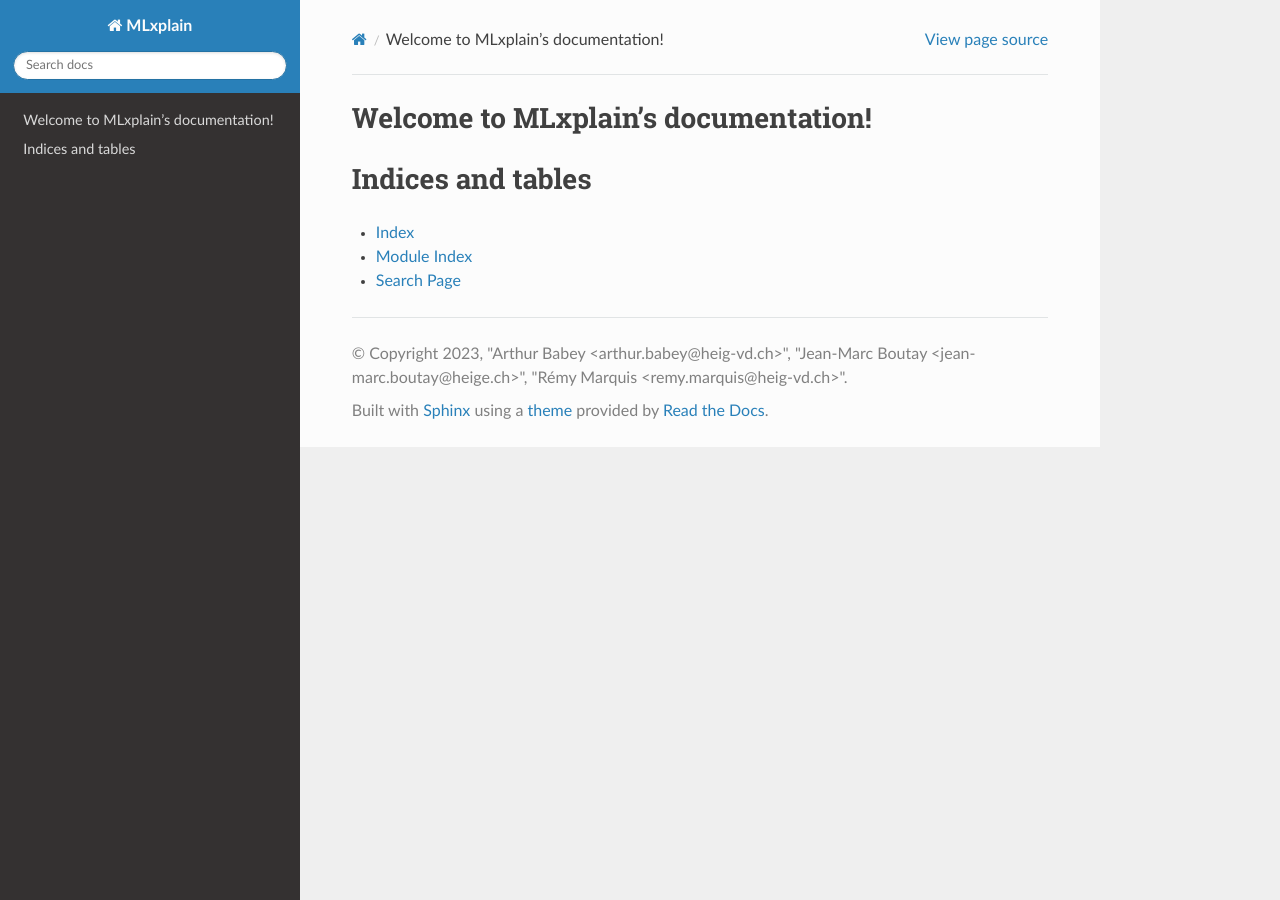
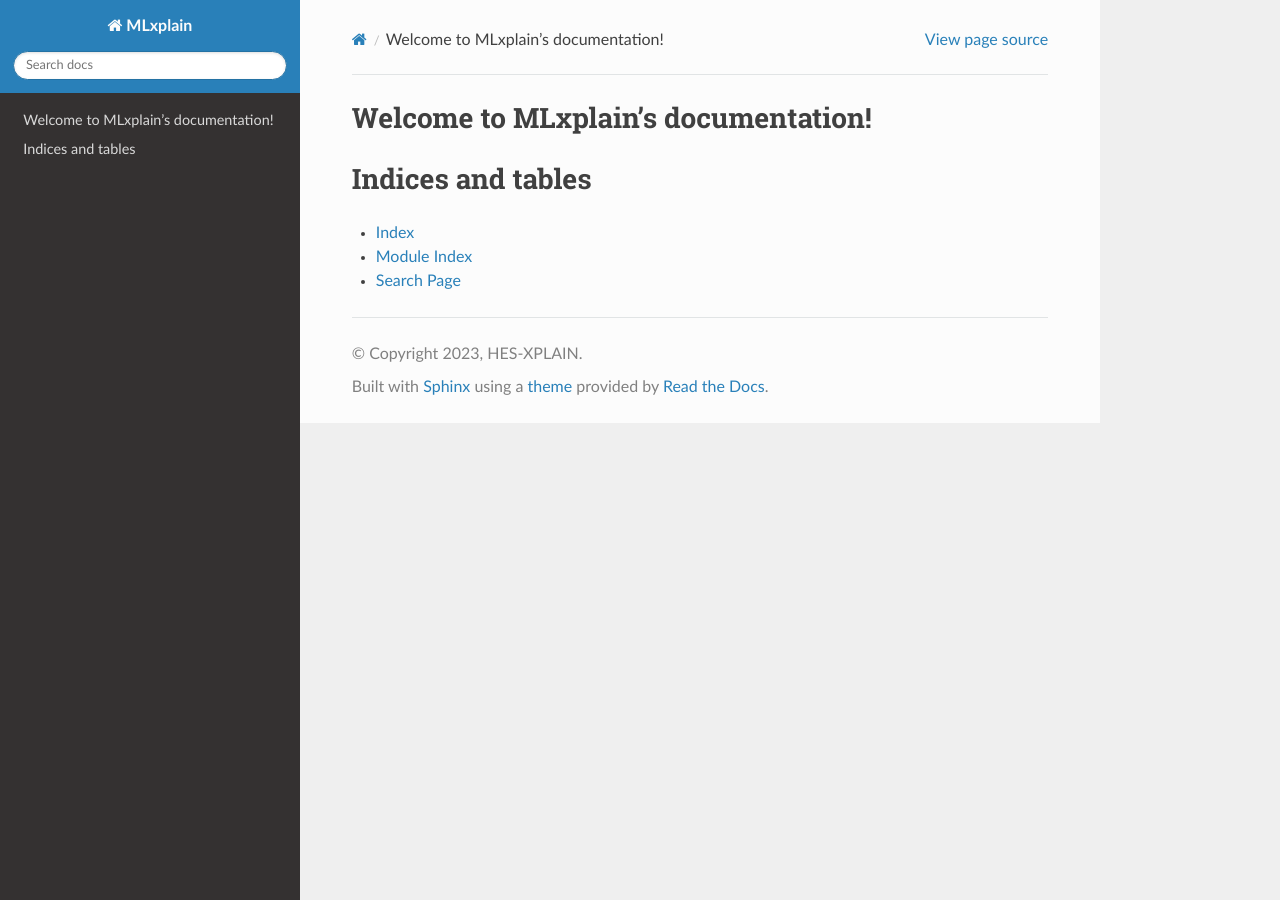
Before and after one commit to HES-XPLAIN/mlxplain, a Sphinx documentation site: the page built from docs/index.rst, in a window 1280 px wide. Built offline with Sphinx 7.4.7 and the Read the Docs theme 2.0.0, drawn with Linux system fonts in a browser that asks for light colours; pages that are not in the unit, such as notebooks, are missing from menus.

Commit message:
Cleaned Github workflow
* minor artifact cleanup
* exclude docs from qodana analysis
* added qodana dependencies licenses checking
* adjusted info fields in sphinx docs/conf.py

```diff
--- a/docs/conf.py
+++ b/docs/conf.py
@@ -7,8 +7,12 @@
 # https://www.sphinx-doc.org/en/master/usage/configuration.html#project-information
 
 project = "MLxplain"
-copyright = '2023, "Arthur Babey <arthur.babey@heig-vd.ch>", "Jean-Marc Boutay <jean-marc.boutay@heige.ch>", "Rémy Marquis <remy.marquis@heig-vd.ch>"'
-author = '"Arthur Babey <arthur.babey@heig-vd.ch>", "Jean-Marc Boutay <jean-marc.boutay@heige.ch>", "Rémy Marquis <remy.marquis@heig-vd.ch>"'
+copyright = "2023, HES-XPLAIN"
+author = (
+    '"Arthur Babey <arthur.babey@heig-vd.ch>", '
+    '"Jean-Marc Boutay <jean-marc.boutay@heige.ch>", '
+    '"Rémy Marquis <remy.marquis@heig-vd.ch>"'
+)
 release = "0.0.0"
 
 # -- General configuration ---------------------------------------------------
--- a/qodana.yaml
+++ b/qodana.yaml
@@ -2,3 +2,9 @@
 profile:
   name: qodana.recommended
 bootstrap: rm -rf .idea
+include:
+  - name: CheckDependencyLicenses
+exclude:
+  - name: All
+    paths:
+      - docs
```
Also changed, not shown: 2 other files.
